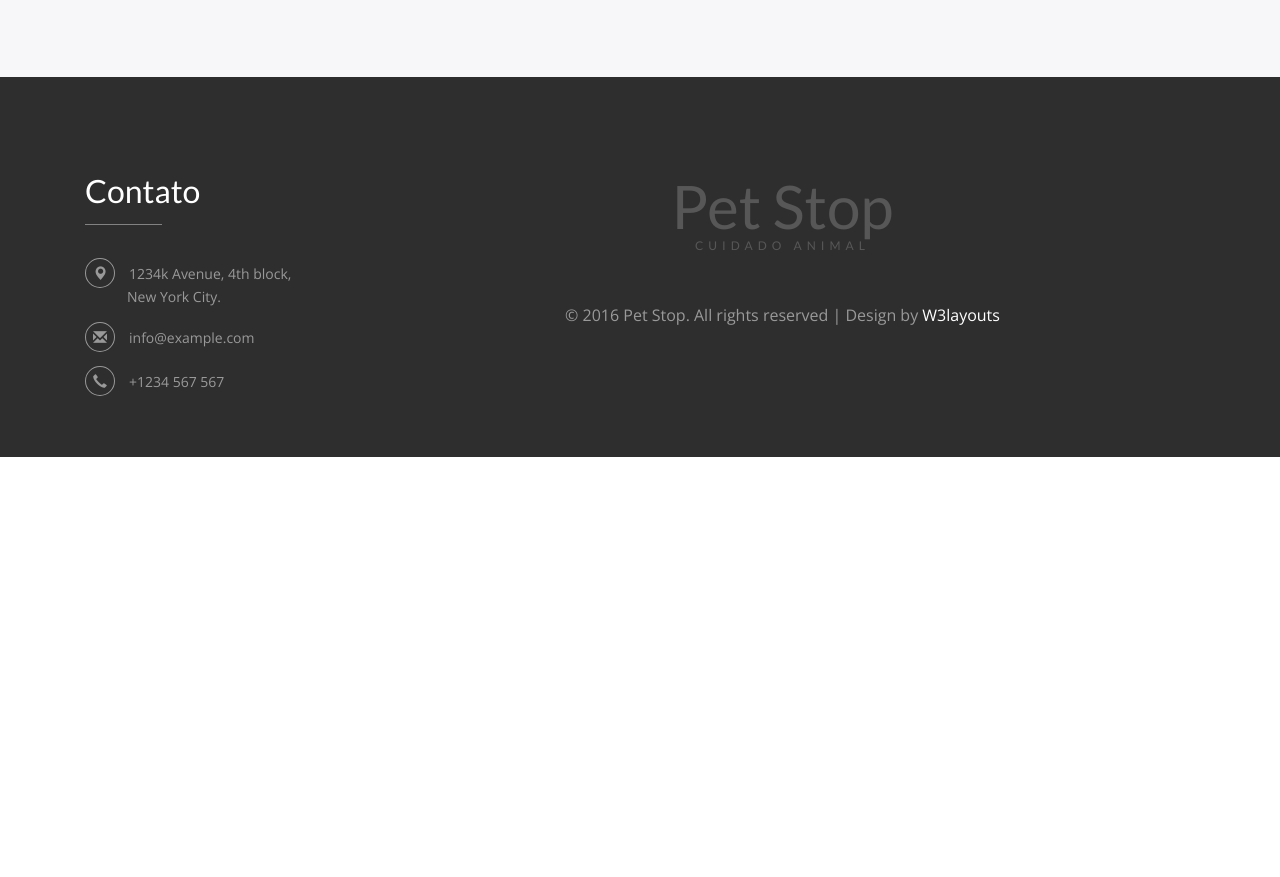
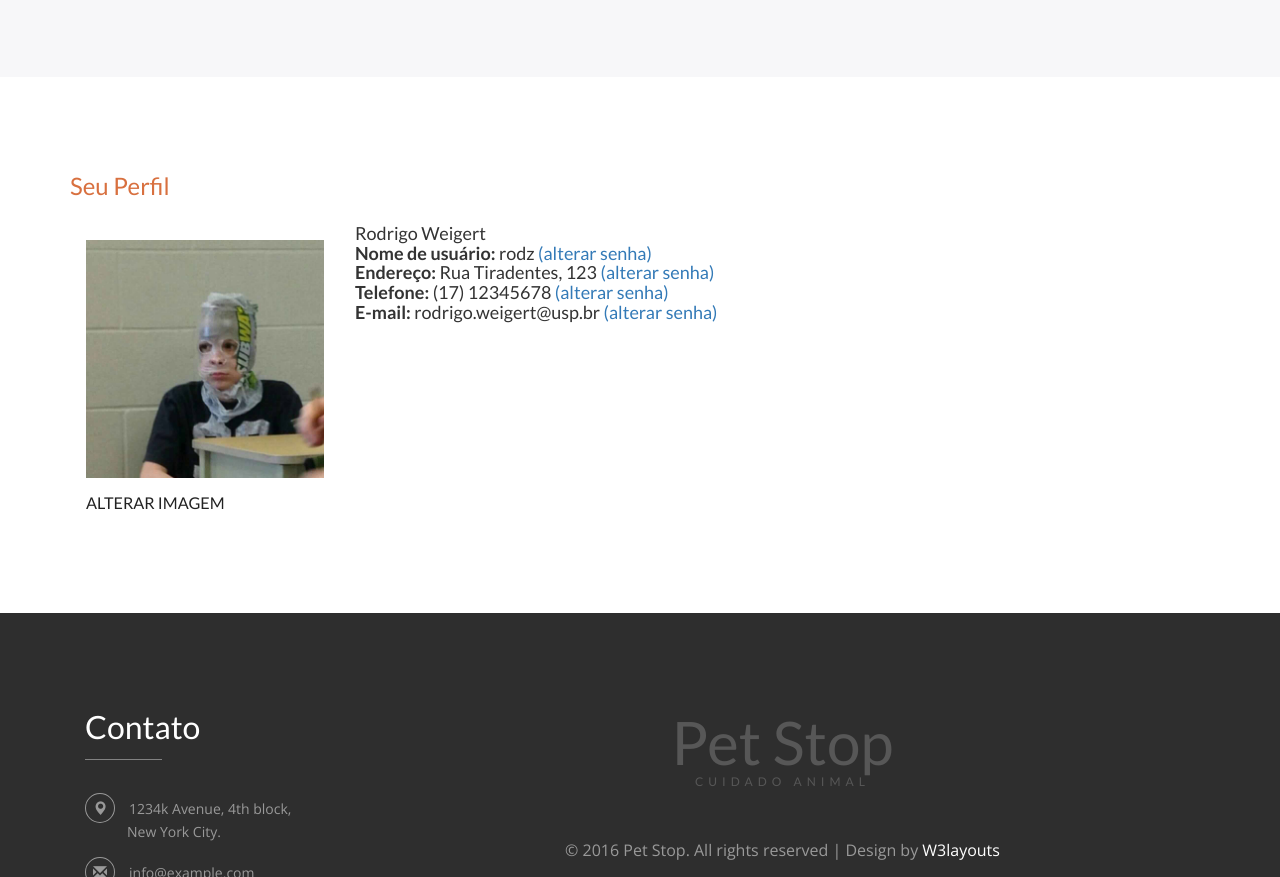
Before and after one commit to AriellaYamada/-Web-Trabalho2, a plain HTML site: page area_usuario.html in a window 1280 px wide. Shown: the part 1865-2742 px from the top of the page. Before the commit the page ends 2322 px from the top, so only its background shows below. Drawn offline with nearby package versions, Linux system fonts and the light colour scheme.

Commit message:
Perfil usuario

```diff
--- a/area_usuario.html
+++ b/area_usuario.html
@@ -257,6 +257,35 @@ License URL: http://creativecommons.org/licenses/by/3.0/
 			</div>
 		</div>
 		<!-- pets -->
+		<!-- PERFIL -->
+		<a name="profile"></a>
+		<div class="typo">
+			<div class="container">
+				<div class="typo-grids">
+					<div class="bs-docs-example animated wow fadeInUp" data-wow-duration="1000ms" data-wow-delay="500ms">
+						<h3 class="bars">Seu Perfil</h3>
+						<div class="col-md-3 new-collections-grid">
+							<div class="new-collections-grid1 animated wow slideInUp" data-wow-delay=".5s">
+								<div class="new-collections-grid1-image">
+									<a href="single.html" class="product-image"><img src="img/profilepic.jpg" alt=" " class="img-responsive" /></a>
+								</div>
+								<h4><a href="single.html">Alterar imagem</a></h4>
+							</div>
+						</div>
+						<div class="col-md-9 new-collections-grid">
+							<h4>Rodrigo Weigert
+								<br><b>Nome de usuário:</b> rodz <a href="">(alterar senha)</a>
+								<br><b>Endereço:</b> Rua Tiradentes, 123 <a href="">(alterar senha)</a>
+								<br><b>Telefone:</b> (17) 12345678 <a href="">(alterar senha)</a>
+								<br><b>E-mail:</b> rodrigo.weigert@usp.br <a href="">(alterar senha)</a>
+							</h4>
+
+						</div>
+					</div>
+				</div>
+			</div>
+		</div>
+		<!-- perfil -->
 		<!-- footer -->
 		<a name="contact"></a>
 		<div class="footer">
```
